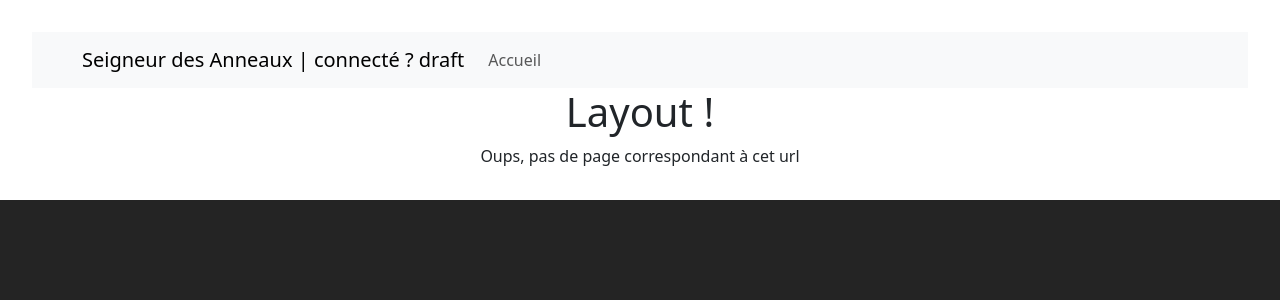
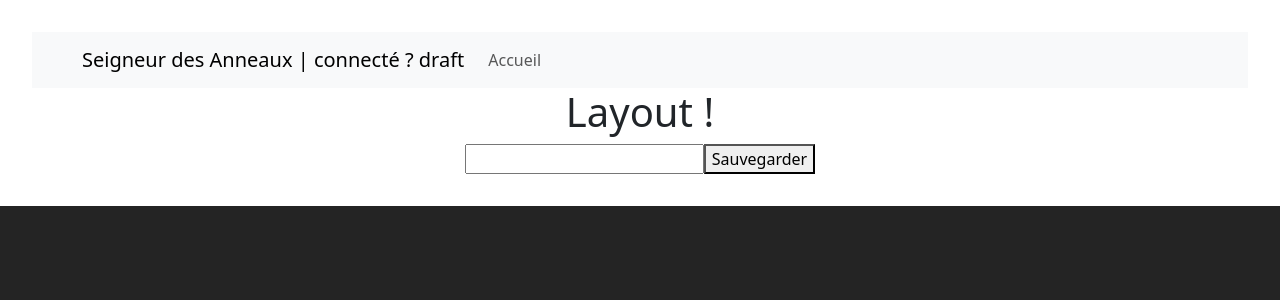
Before and after one commit to Berkpigh/UdemySda_2, a React (Vite) app in the folder projet final/spas/sda.backoffice/: page /games/new in a window 1280 px wide. Shown: the top 300 px of the page. Built offline with nearby package versions, Linux system fonts and the light colour scheme; sample sign-in values are in the browser's storage.

Commit message:
sec 15/139

```diff
--- a/projet final/spas/sda.backoffice/package.json
+++ b/projet final/spas/sda.backoffice/package.json
@@ -18,6 +18,7 @@
     "react": "^18.3.1",
     "react-bootstrap": "^2.10.7",
     "react-dom": "^18.3.1",
+    "react-hook-form": "^7.54.2",
     "react-router-dom": "^7.1.3",
     "sort-by": "^0.0.2",
     "vite": "^6.0.11"
--- a/projet final/spas/sda.backoffice/src/AppRoutes.tsx
+++ b/projet final/spas/sda.backoffice/src/AppRoutes.tsx
@@ -5,6 +5,7 @@ import { PageNoMatch } from './pages/PageNoMatch'
 import { PageHome } from "./pages/PageHome";
 import { Login } from "./features/authentication/components/Login";
 import { PrivateRoute } from "./features/authentication/components/PrivateRoute";
+import { PageCreateGame } from "./features/games/pages/PageCreateGame";
 
 export const MainRoutes = () => {
   return (
@@ -13,6 +14,7 @@ export const MainRoutes = () => {
       <Route path="/" element={<PrivateRoute><PageHome></PageHome></PrivateRoute>} />
       <Route path="/characters" element={<PrivateRoute><PageListCharacters></PageListCharacters></PrivateRoute>} />
       <Route path="/games" element={<PrivateRoute><PageListGame></PageListGame></PrivateRoute>} />
+      <Route path="/games/new" element={<PrivateRoute><PageCreateGame></PageCreateGame></PrivateRoute>} />
       <Route path="*" element={<PageNoMatch />} />
     </Routes>
   );
--- /dev/null
+++ b/projet final/spas/sda.backoffice/src/features/games/components/CreateGame/index.tsx
@@ -0,0 +1,17 @@
+import { SubmitHandler, useForm } from "react-hook-form"
+import { FormInput } from "./models"
+
+export const CreateGame = () => {
+    const {register, handleSubmit} = useForm<FormInput>()
+    const onSubmit: SubmitHandler<FormInput> = data => console.info(data)
+
+    return (
+        <>
+            <form onSubmit={handleSubmit(onSubmit)}>
+                <input {...register('title')}></input>
+                <button>Sauvegarder</button>
+            </form>
+        </>
+    )
+
+}
--- /dev/null
+++ b/projet final/spas/sda.backoffice/src/features/games/components/CreateGame/models.ts
@@ -0,0 +1,6 @@
+/**
+ * contract d'utilisation d'un formulaire
+ */
+export interface FormInput {
+    title: string
+}
--- /dev/null
+++ b/projet final/spas/sda.backoffice/src/features/games/pages/PageCreateGame.tsx
@@ -0,0 +1,9 @@
+import { CreateGame } from "../components/CreateGame"
+
+export const PageCreateGame = () => {
+    return (
+        <>
+            <CreateGame></CreateGame>
+        </>
+    )
+}
--- a/projet final/spas/sda.backoffice/src/shared/layout/MainMenu/index.tsx
+++ b/projet final/spas/sda.backoffice/src/shared/layout/MainMenu/index.tsx
@@ -1,14 +1,14 @@
 import { Container, Nav, NavDropdown, Navbar } from "react-bootstrap"
 import { Link } from "react-router-dom"
 import { useAuthenticationContext } from "../../../features/authentication/store"
+
 /**
  * Menu principal de l'application
  */
-
 export const MainMenu = () => {
   const authContext = useAuthenticationContext()
 
-    return (
+  return (
         <Navbar expand="lg" className="bg-body-tertiary">
         <Container>
           <Navbar.Brand as={Link} to="/">Seigneur des Anneaux | connecté ? {authContext.user.status}</Navbar.Brand>
@@ -18,6 +18,7 @@ export const MainMenu = () => {
               <Nav.Link as={Link} to="/">Accueil</Nav.Link>
               {authContext.user.status === 'loggedIn' && <Nav.Link as={Link} to="/characters">Les personnages</Nav.Link>}
               {authContext.user.status === 'loggedIn' && <Nav.Link as={Link} to="/games">Les parties</Nav.Link>}
+              {authContext.user.status === 'loggedIn' && <Nav.Link as={Link} to="/games/new">Nouvelle partie</Nav.Link>}
               {authContext.user.status === 'loggedIn' && <NavDropdown title="Dropdown" id="basic-nav-dropdown">
                 <NavDropdown.Item href="#action/3.1">Action</NavDropdown.Item>
                 <NavDropdown.Item href="#action/3.2">
```
Also changed, not shown: 1 other file (tests, documents, lock files or other folders).
